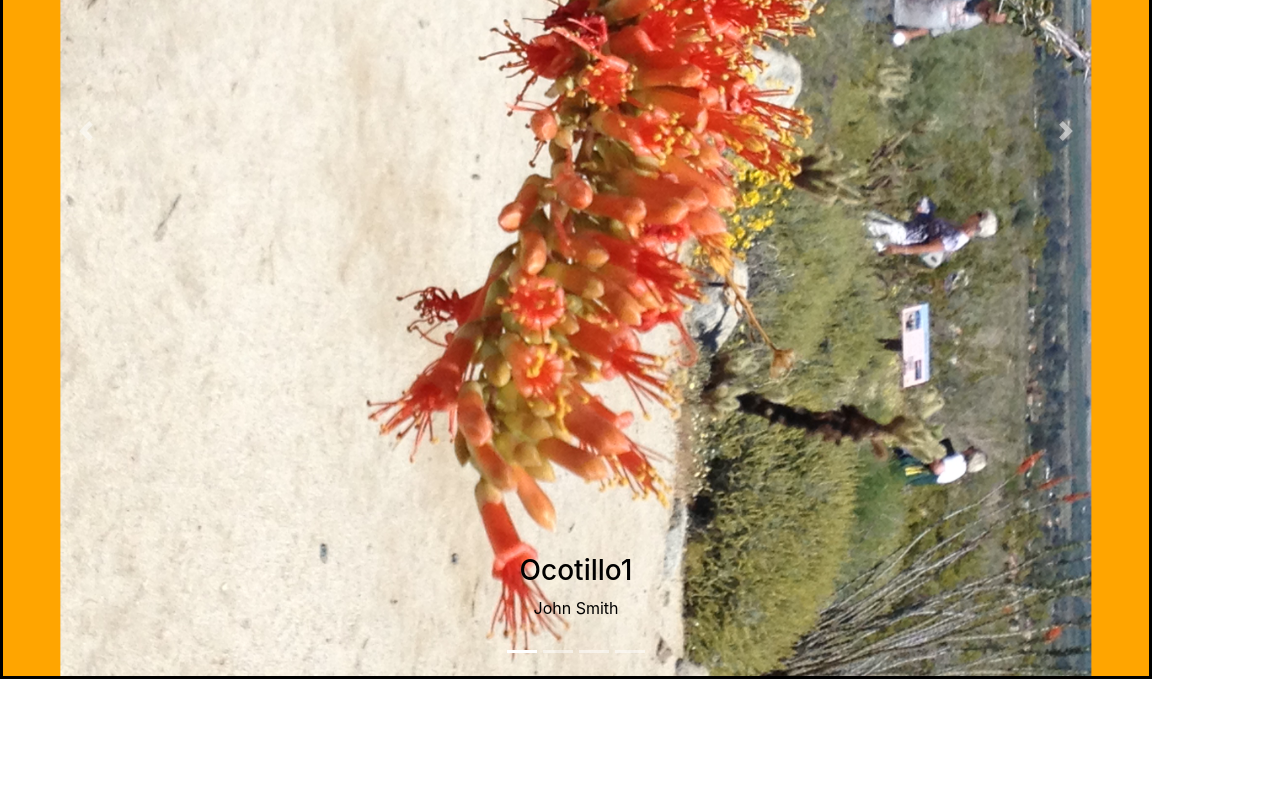
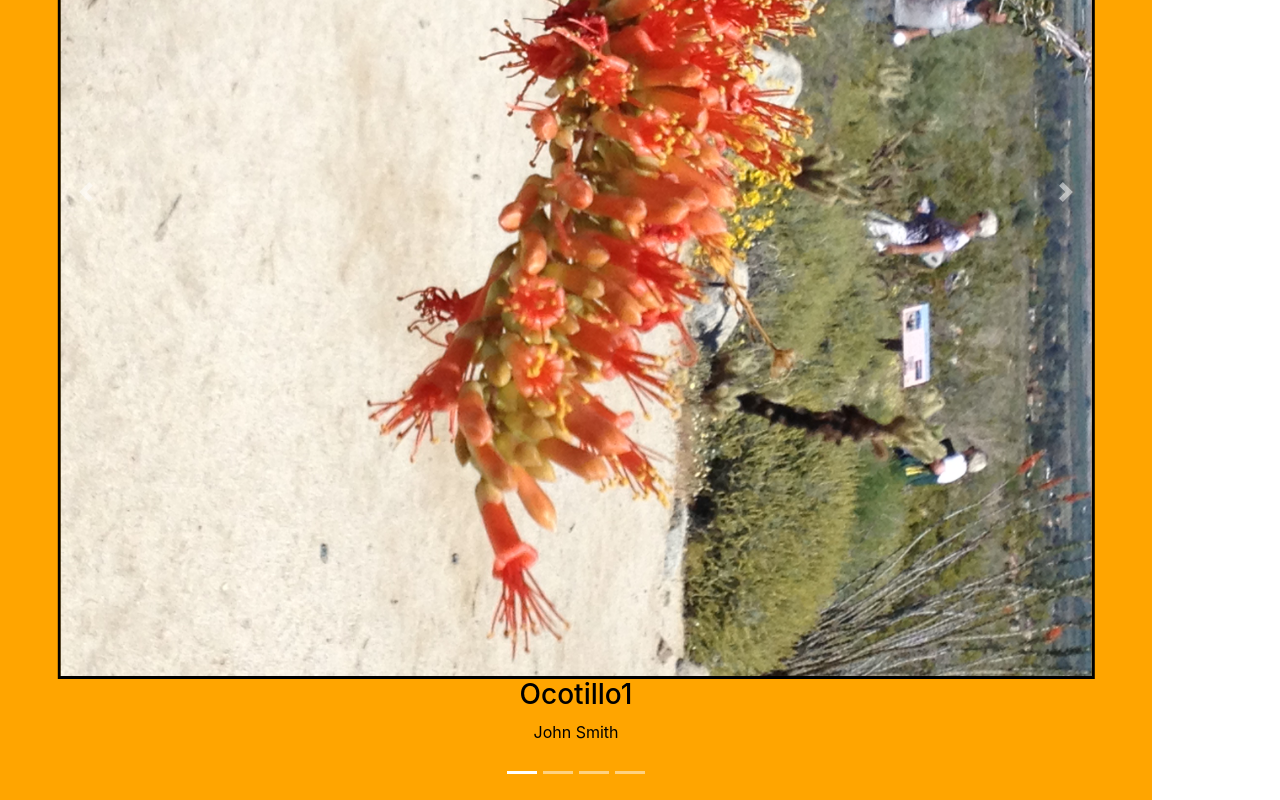
Before and after one commit to KevinWJohnson/picture-carousel-react, a React (Create React App) app: page / in a window 1280 px wide. Shown: the part 472-1272 px from the top of the page. Before the commit the page ends 1151 px from the top, so only its background shows below. Built offline with nearby package versions, Linux system fonts and the light colour scheme.

Commit message:
Captions under the images

```diff
--- a/src/index.css
+++ b/src/index.css
@@ -15,7 +15,8 @@ img {
   height: auto;
   vertical-align: middle;
   margin-left: 20;
-  border: 0;
+  border:3px solid black !important;
+  /* border: 0; */
   -ms-interpolation-mode: bicubic;
 }
 
@@ -29,13 +30,13 @@ img {
   margin-right: auto;
   margin-bottom: auto;
   margin-left: auto;
-  border:3px solid black;
+  /* border:3px solid black; */
 }
 
 .carousel-caption {
-  position: relative;
-  left: 0;
-  right: 0;
+  position: relative !important;
+  left: 0 !important;
+  right: 0 !important;
   color: black !important;
 }
 
```
